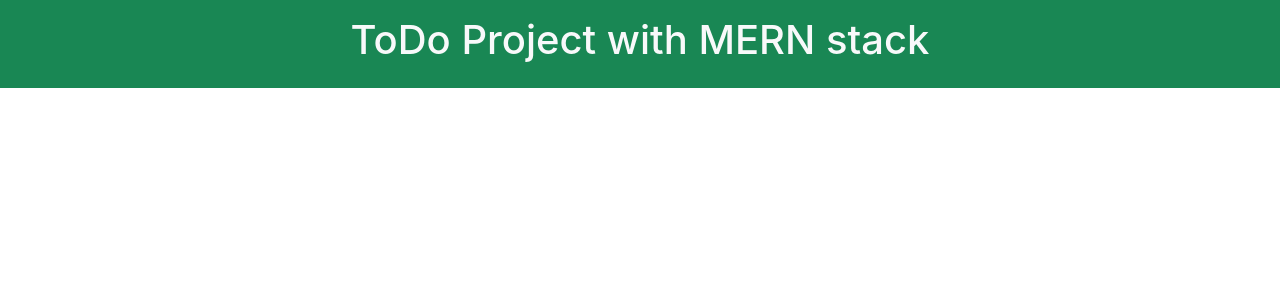
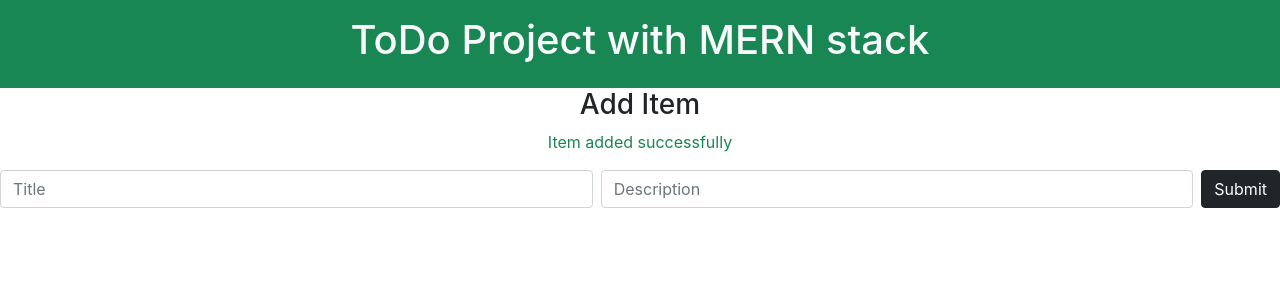
Before and after one commit to Potriselvan/To-Do-List-using-MERN-stack, a React (Create React App) app in the folder todo-frontend/: page / in a window 1280 px wide. Shown: the top 300 px of the page. Built offline with nearby package versions, Linux system fonts and the light colour scheme.

Commit message:
Creating item and form group is created

```diff
--- a/todo-frontend/src/Todo.js
+++ b/todo-frontend/src/Todo.js
@@ -3,8 +3,14 @@ export default function Todo() {
         <div className="row p-3 bg-success text-light">
             <h1>ToDo Project with MERN stack</h1>
         </div>
-        <div>
-
+        <div className="row">
+            <h3>Add Item</h3>
+            <p className="text-success">Item added successfully</p>
+            <div className="form-group d-flex gap-2">
+                <input placeholder="Title" className="form-control" type="text" />
+                <input placeholder="Description" className="form-control" type="text" />
+                <button className="btn btn-dark">Submit</button>
+            </div>
         </div>
     </>
 }
```
